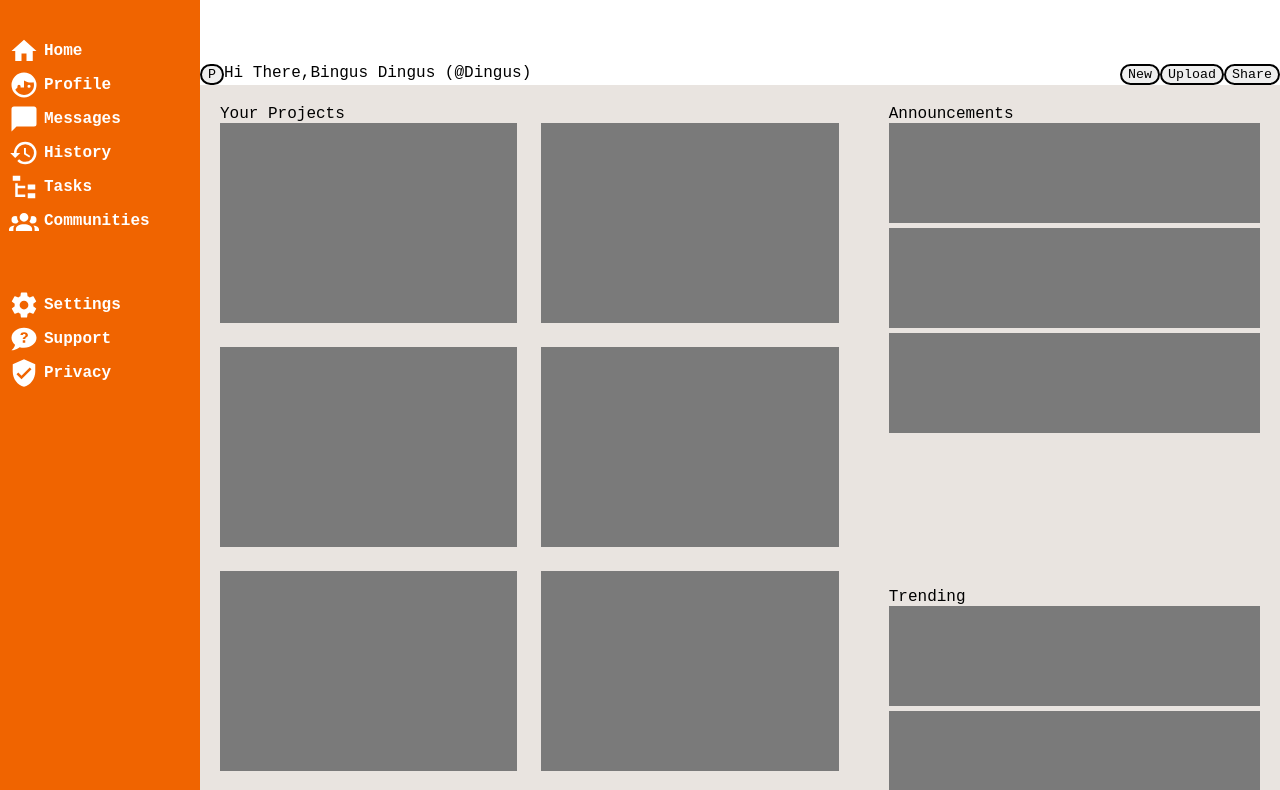
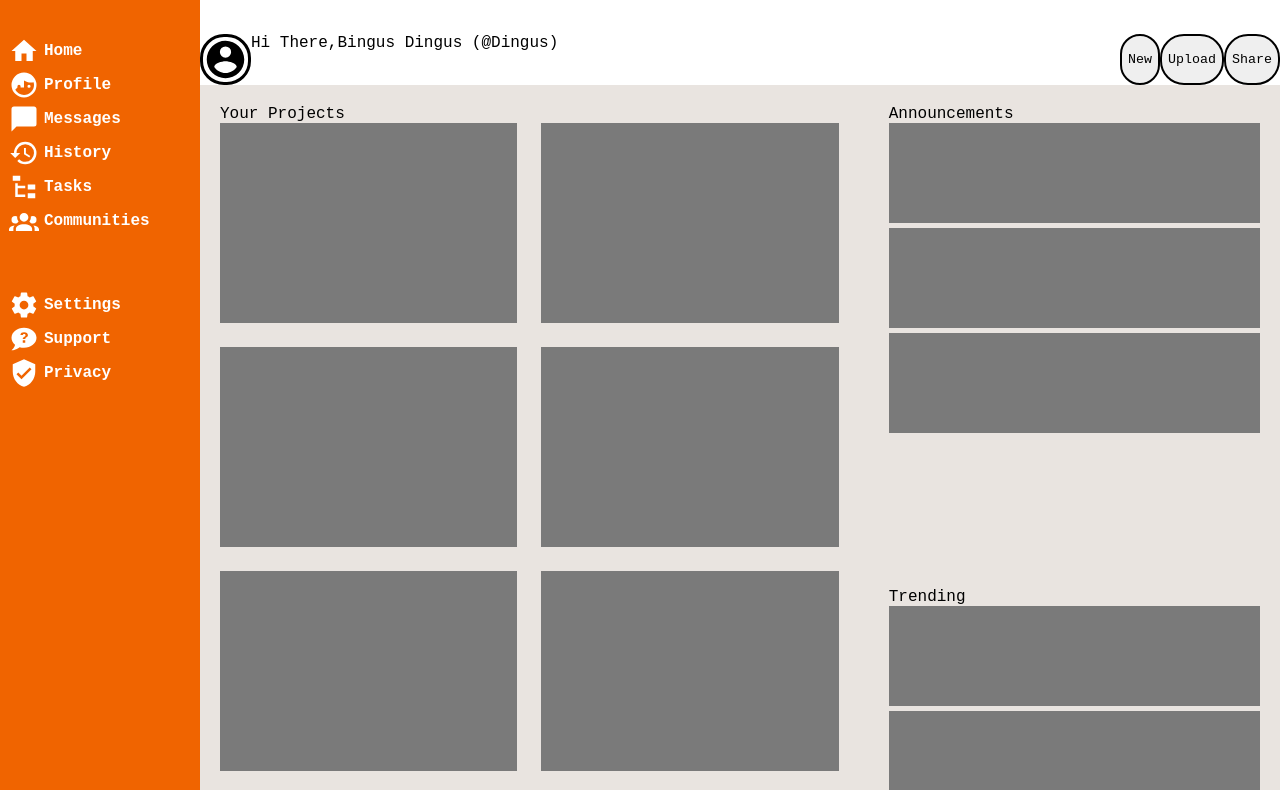
Before and after one commit to GoblinK1ng/Admin-Dashboard-Generic, a plain HTML site: page index.html in a window 1280 px wide. Shown: the part 65-855 px from the top of the page. Drawn offline with Linux system fonts and the light colour scheme.

Commit message:
Added bigger profile button image

```diff
--- a/index.html
+++ b/index.html
@@ -49,13 +49,13 @@
                 </div>
                 <div class="account">
                     <input type="image" src="images/bell-ring.svg" width=30 height=30 class="search-button">
-                    <input type="image" src="images/account-circle.svg" width=30 height=30 class="search-button">
+                    <input type="image" src="images/account-circle.svg" width=30 height=30 class="profile-button">
                     <p>Bingus Dingus</p>
                 </div>
             </div>
             <div class="bottom-header">
                 <div class="welcome-section">
-                    <button class="profile big">P</button>
+                    <input type="image" src="images/account-circle.svg" width=45 height=45 class="profile-button">
                     <p>Hi There,</p>
                     <p>Bingus Dingus (@Dingus)</p>
                 </div>
```
